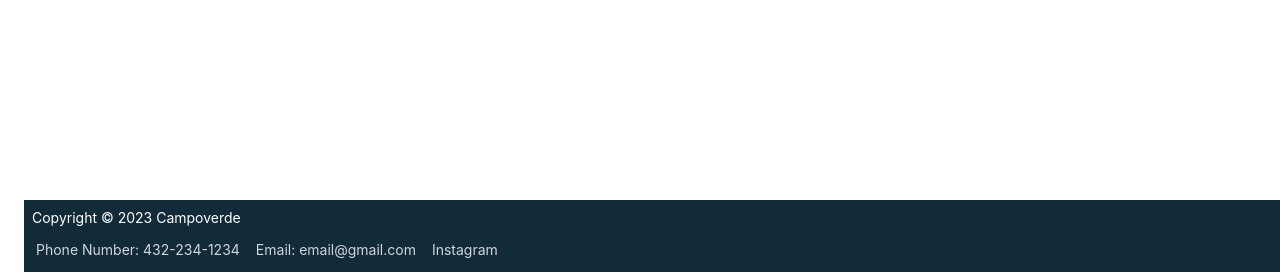
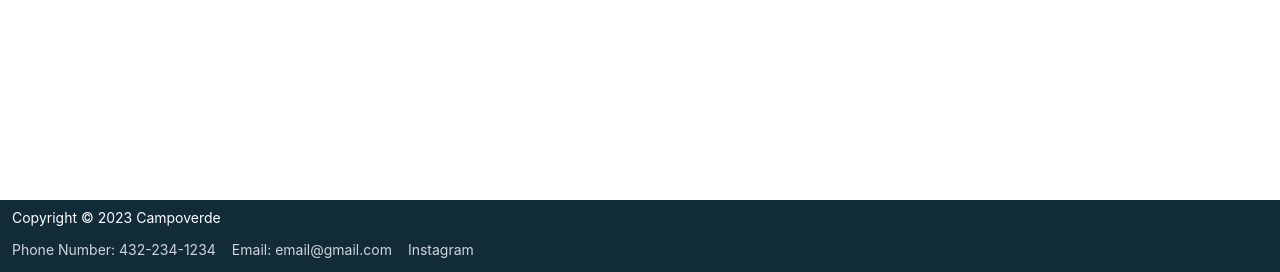
Before and after one commit to VimBotion/A-Dental-Order-Website, a Flask app: page / in a window 1280 px wide. Shown: the part 528-800 px from the top of the page. Run offline with Flask 3, Linux system fonts and the light colour scheme; the visitor is signed in with stand-in values (Sample User, id 1); some libraries are stand-ins or nearby versions.

Commit message:
fix footer

```diff
--- a/static/output.css
+++ b/static/output.css
@@ -580,6 +580,14 @@ video {
   margin: 5rem;
 }
 
+.m-0 {
+  margin: 0px;
+}
+
+.m-2 {
+  margin: 0.5rem;
+}
+
 .ml-6 {
   margin-left: 1.5rem;
 }
@@ -634,6 +642,18 @@ video {
 
 .-ml-6 {
   margin-left: -1.5rem;
+}
+
+.mr-0 {
+  margin-right: 0px;
+}
+
+.ml-0 {
+  margin-left: 0px;
+}
+
+.ml-1 {
+  margin-left: 0.25rem;
 }
 
 .box-border {
@@ -706,6 +726,10 @@ video {
 
 .w-screen {
   width: 100vw;
+}
+
+.w-20 {
+  width: 5rem;
 }
 
 .min-w-full {
@@ -944,6 +968,10 @@ video {
 
 .pt-20 {
   padding-top: 5rem;
+}
+
+.pl-1 {
+  padding-left: 0.25rem;
 }
 
 .text-left {
--- a/templates/layout.html
+++ b/templates/layout.html
@@ -12,7 +12,7 @@
     </head>
     <body>
       {% if session["id"] %}
-      <nav class="bg-primary border-gray-200  px-2 sm:px-4 py-2.5 dark:bg-primary w-full">
+      <nav class="bg-primary border-gray-200 px-2 sm:px-4 py-2.5 dark:bg-primary w-full">
         <div class="ml-6 flex flex-wrap items-center justify-end">
           <a href="/" class="flex items-center">
             <img src="/static/logos/isotipo_horizontal.png" class="absolute left-5 top-4 h-6 mr-2.5 sm:h-9" alt="Campoverde dental Logo" />
@@ -50,8 +50,8 @@
       {% endblock %}
 
     </body>
-    <footer class="fixed bottom-0 w-full bg-primary text-white text-center p-1">
-      <p class="block m-1 text-left text-sm"> Copyright © 2023 Campoverde</p>
+    <footer class="m-0 fixed bottom-0 w-full bg-primary text-white text-center p-1">
+      <p class="block m-1 pl-1 text-left text-sm"> Copyright © 2023 Campoverde</p>
       <nav class="flex text-white no-underline">
         <p class="block text-sm m-1 p-1 text-gray-300">Phone Number: 432-234-1234</p>
         <p class="block text-sm m-1 p-1 text-gray-300">Email: email@gmail.com</p>
```
Also changed, not shown: templates/index.html (+6 -2 lines).
